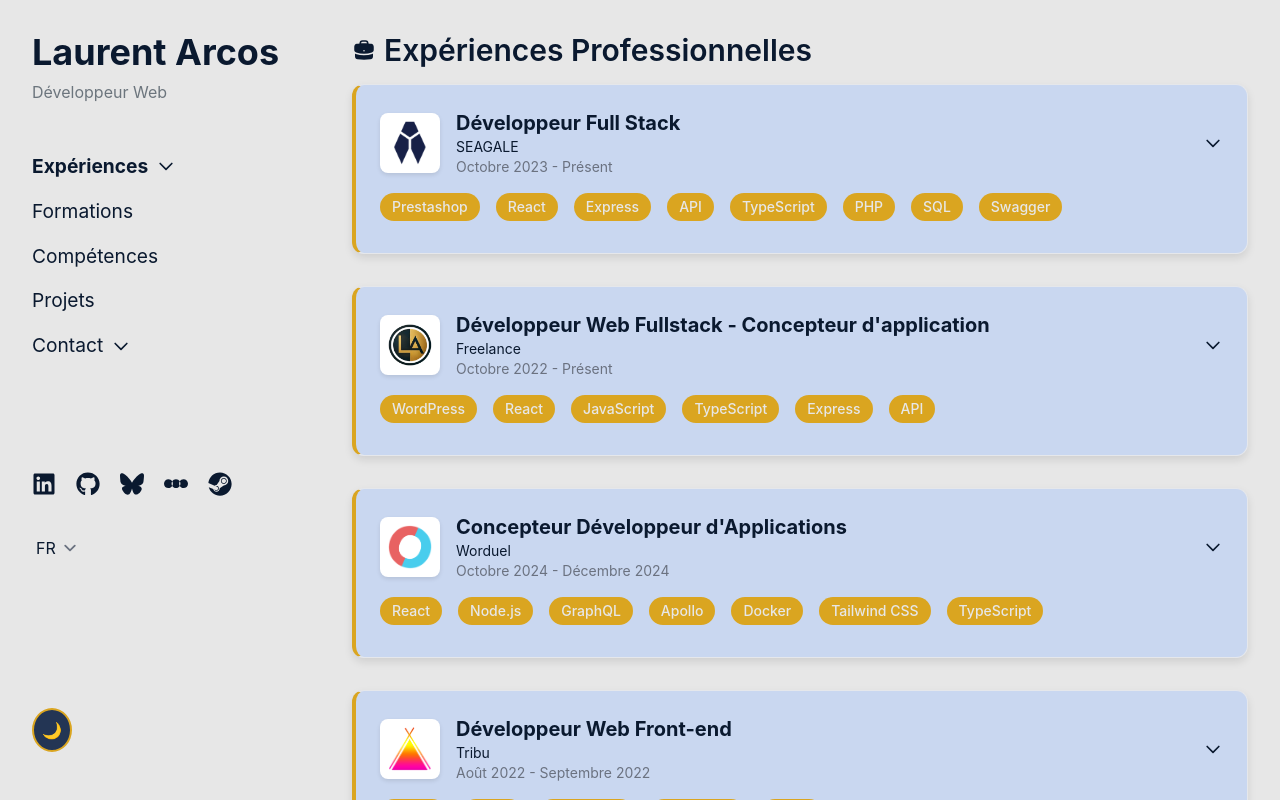
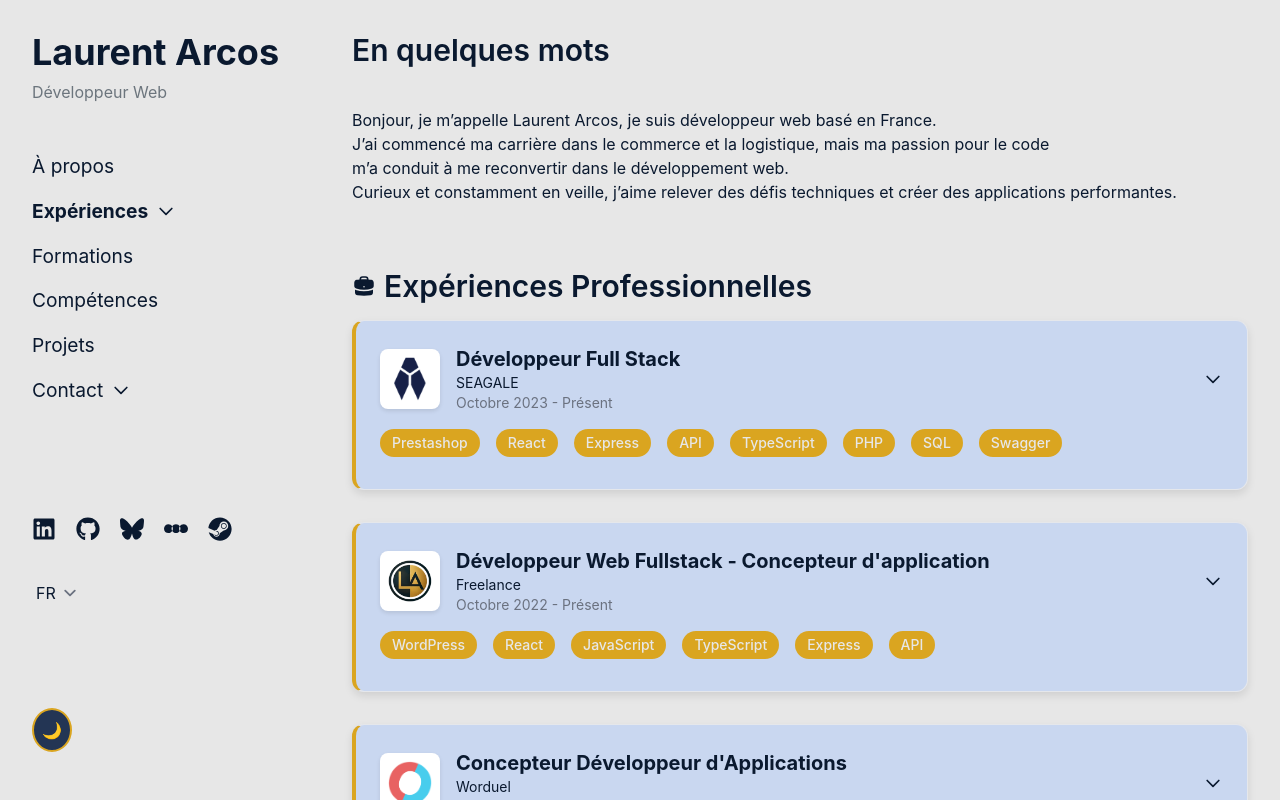
Before and after one commit to LaurentArcos/cv-interactif, a Next.js app: page / in a window 1280 px wide. Built offline with nearby package versions, Linux system fonts and the light colour scheme.

Commit message:
ajout d'une section aboutme

```diff
--- a/src/app/page.tsx
+++ b/src/app/page.tsx
@@ -15,6 +15,7 @@ import { education } from "@/data/education";
 import { skills } from "@/data/skills";
 import { projects } from "@/data/projects";
 import { Skill } from "@/types";
+import { aboutMe } from "@/data/aboutme";
 // import ReCAPTCHA from "react-google-recaptcha";
 import DarkModeToggle from "@/components/DarkModeToggle";
 import Image from "next/image";
@@ -52,7 +53,7 @@ export default function Home() {
   const [showDev, setShowDev] = useState(true);
   const [showSales, setShowSales] = useState(true);
   const [isFiltersOpen, setIsFiltersOpen] = useState(false);
-  const [activeSection, setActiveSection] = useState<string | null>(null);
+  const [activeSection, setActiveSection] = useState<string | null>("aboutme");
   // const [recaptchaToken, setRecaptchaToken] = useState("");
   const [openExperiences, setOpenExperiences] = useState<number[]>([]);
   const [openEducations, setOpenEducations] = useState<number[]>([]);
@@ -277,6 +278,19 @@ export default function Home() {
         </div>
 
         <nav className="nav-links mt-4 md:mt-10 lg:mt-12 space-y-4">
+        <a
+              href="#aboutme"
+              className={`hover:underline flex items-center gap-2 ${
+                activeSection === "aboutme" ? "text-foreground font-bold" : "text-text-secondary"
+              }`}
+              onClick={(e) => {
+                e.preventDefault();
+                handleSectionClick("aboutme");
+              }}
+            >
+              {/* Le texte du lien, selon la langue */}
+              {t.me}
+            </a>
           {/* Expériences avec le chevron */}
           <div className="flex items-center justify-between">
             <a
@@ -457,6 +471,16 @@ export default function Home() {
 
       {/* Main Content */}
       <main className="flex-1 overflow-y-auto p-8">
+
+      <section id="aboutme" className="mb-16">
+        <h2 className="text-xl md:text-3xl lg:text-3xl font-semibold mb-4 text-text-primary flex items-center">
+          {language === "fr" ? aboutMe.titleFr : aboutMe.titleEn}
+        </h2>
+        <p className="text-sm md:text-base text-text-secondary whitespace-pre-line">
+          {language === "fr" ? aboutMe.textFr : aboutMe.textEn}
+        </p>
+      </section>
+
         {/* Expériences Professionnelles */}
         <section
           id="experiences"
@@ -554,7 +578,7 @@ export default function Home() {
                               rel="noopener noreferrer"
                               className="text-sm text-blue-500 hover:underline"
                             >
-                              Voir le site
+                              {language === "fr" ? "Voir le site" : "visit the website"}
                             </a>
                           </div>
                         )}
@@ -654,7 +678,7 @@ export default function Home() {
                             rel="noopener noreferrer"
                             className="text-sm text-blue-500 hover:underline"
                           >
-                            Voir le site
+                            {language === "fr" ? "Voir le site" : "visit the website"}
                           </a>
                         </div>
                       )}
--- a/src/app/translations/en.ts
+++ b/src/app/translations/en.ts
@@ -1,8 +1,9 @@
 const en = {
   // Barre latérale, navigation
   developerWeb: "Web Developer",
+  me: "About Me",
   experiences: "Experiences",
-  formations: "Formations",
+  formations: "Education",
   competences: "Skills",
   projets: "Projects",
   contact: "Contact",
--- a/src/app/translations/fr.ts
+++ b/src/app/translations/fr.ts
@@ -1,6 +1,7 @@
 const fr = {
   // Barre latérale, navigation
   developerWeb: "Développeur Web",
+  me: "À propos",
   experiences: "Expériences",
   formations: "Formations",
   competences: "Compétences",
--- /dev/null
+++ b/src/data/aboutme.ts
@@ -0,0 +1,18 @@
+import { AboutMe } from "@/types";
+
+export const aboutMe: AboutMe = {
+  titleFr: "En quelques mots",
+  titleEn: "About Me",
+  textFr: `
+    Bonjour, je m’appelle Laurent Arcos, je suis développeur web basé en France.
+    J’ai commencé ma carrière dans le commerce et la logistique, mais ma passion pour le code
+    m’a conduit à me reconvertir dans le développement web.
+    Curieux et constamment en veille, j’aime relever des défis techniques et créer des applications performantes.
+  `,
+  textEn: `
+    Hello, my name is Laurent Arcos, and I'm a web developer based in France.
+    I started my career in sales and logistics, but my passion for coding
+    led me to transition into web development.
+    I'm always eager to learn new technologies and love building performant applications.
+  `,
+};
--- a/src/data/education.ts
+++ b/src/data/education.ts
@@ -42,14 +42,14 @@ export const education: Education[] = [
     logo: "/images/logos/opquast.jpg",
   },
   {
-    school: "Université Paris 8",
+    school: "Institut d'Etudes Européennes - Université Paris 8",
     degree: "Licence Professionnelle, Commerce et Logistique international",
     date: "2007 - 2008",
     description: `
       - Formation spécialisée en commerce international et logistique.
     `,
     tags: ["Commerce", "Logistique"],
-    website: "https://univ-paris8.fr",
+    website: "https://iee.univ-paris8.fr/",
     logo: "/images/logos/paris8.svg",
   },
   {
@@ -60,7 +60,7 @@ export const education: Education[] = [
       - Études en langues étrangères appliquées à la communication et au commerce.
     `,
     tags: ["Langues", "Communication"],
-    website: "https://www.univ-tln.fr",
+    website: "https://formations.univ-tln.fr/fr/offre-de-formation/licence-XA/licence-langues-etrangeres-appliquees-LOY3H2X5.html",
     logo: "/images/logos/toulon.jpg",
   },
 ];
--- a/src/data/experiences.ts
+++ b/src/data/experiences.ts
@@ -25,9 +25,9 @@ export const experiences: Experience[] = [
     location: "Hyères, France",
     date: "Octobre 2022 - Présent",
     description: `
-      - Maintenance de sites WordPress pour des clients divers.
+      - Maintenance de site WordPress.
       - Création d'applications web sur mesure en React.
-      - Développement de projets divers, notamment des outils internes et des API personnalisées.
+      -  Développement de projets divers,notamment des outils internes et des API personnalisées.
       - Veille technologique constante et apprentissage de nouvelles technologies.
     `,
     tags: ["WordPress", "React", "JavaScript", "TypeScript", "Express", "API"],
@@ -52,7 +52,7 @@ export const experiences: Experience[] = [
     title: "Développeur Web Front-end",
     type: "dev",
     company: "Tribu",
-    location: "Hyères, France",
+    location: "Paris, France",
     date: "Août 2022 - Septembre 2022",
     description: `
       - Développement front-end pour un réseau social destiné aux expatriés français.
```
Also changed, not shown: src/types.d.ts (+7 -0 lines).
